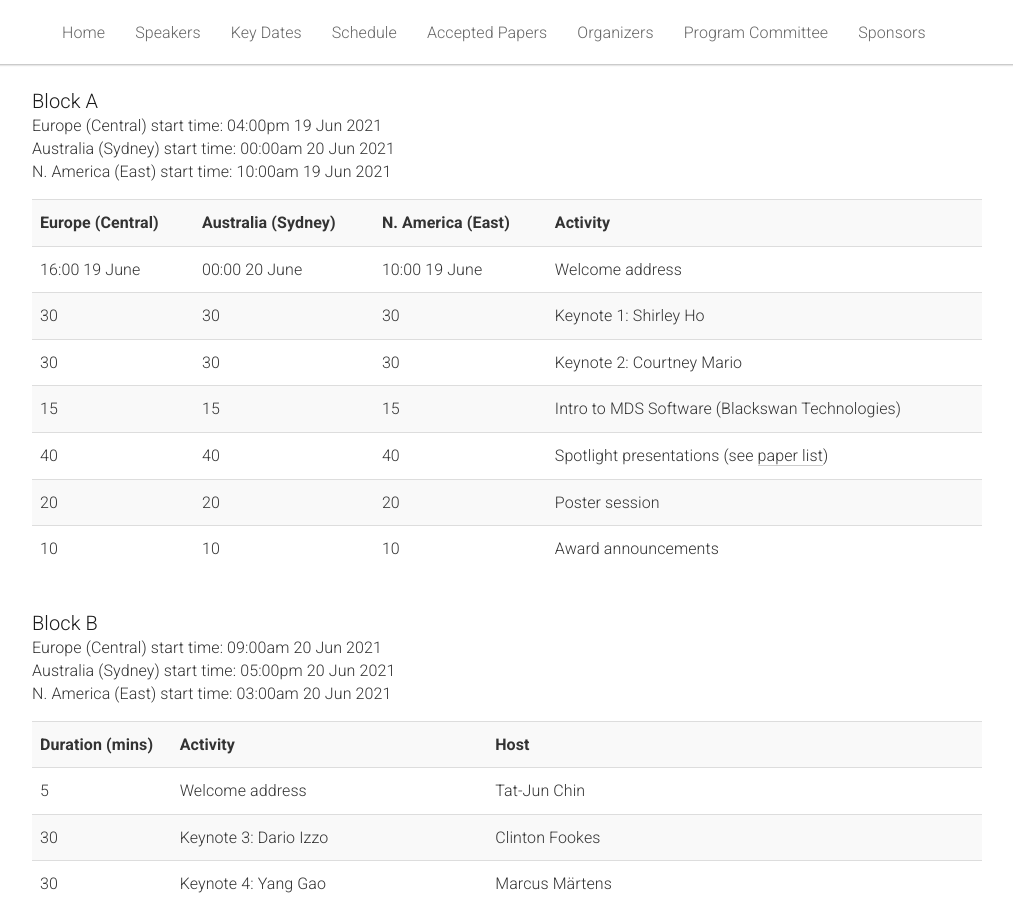
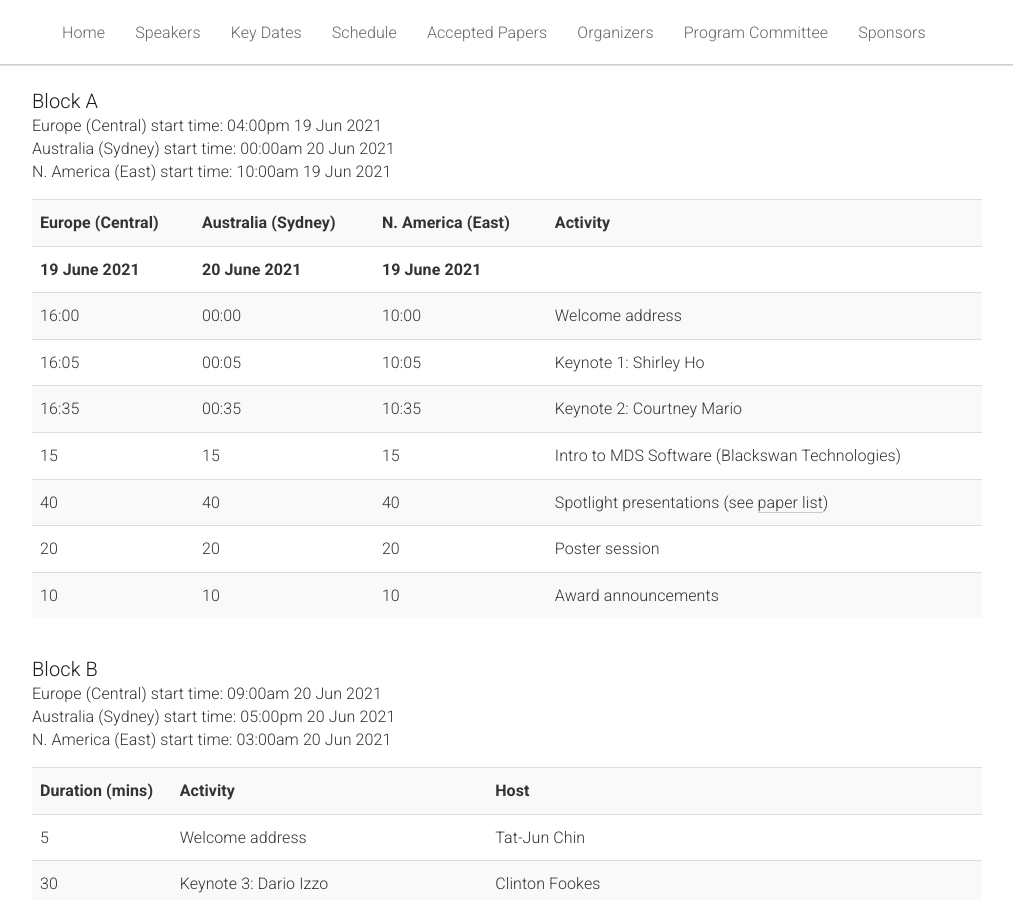
Before and after one commit to AIforSpace/2024, a Jekyll site: the page built from _pages/home.md, in a window 1280 px wide and 900 px high, scrolled down 814 px. Shown: the whole window, without its empty margins (133-1146 px from the left). Built offline with Jekyll 4.4.1, drawn with Linux system fonts in a browser that asks for light colours.

Commit message:
Update home.md

```diff
--- a/_pages/home.md
+++ b/_pages/home.md
@@ -118,21 +118,27 @@ acknowledgements: ""
             <th>Activity</th>
         </tr>
         <tr>
-          <td>16:00 19 June</td>
-          <td>00:00 20 June</td>
-          <td>10:00 19 June</td>
+            <th>19 June 2021</th>
+            <th>20 June 2021</th>
+            <th>19 June 2021</th>
+            <th></th>
+        </tr>
+        <tr>
+          <td>16:00</td>
+          <td>00:00</td>
+          <td>10:00</td>
           <td>Welcome address</td>
         </tr>
         <tr>
-          <td>30</td>
-          <td>30</td>
-          <td>30</td>
+          <td>16:05</td>
+          <td>00:05</td>
+          <td>10:05</td>
           <td>Keynote 1: Shirley Ho</td>
         </tr>
         <tr>
-          <td>30</td>
-          <td>30</td>
-          <td>30</td>
+          <td>16:35</td>
+          <td>00:35</td>
+          <td>10:35</td>
           <td>Keynote 2: Courtney Mario</td>
         </tr>
         <tr>
```
